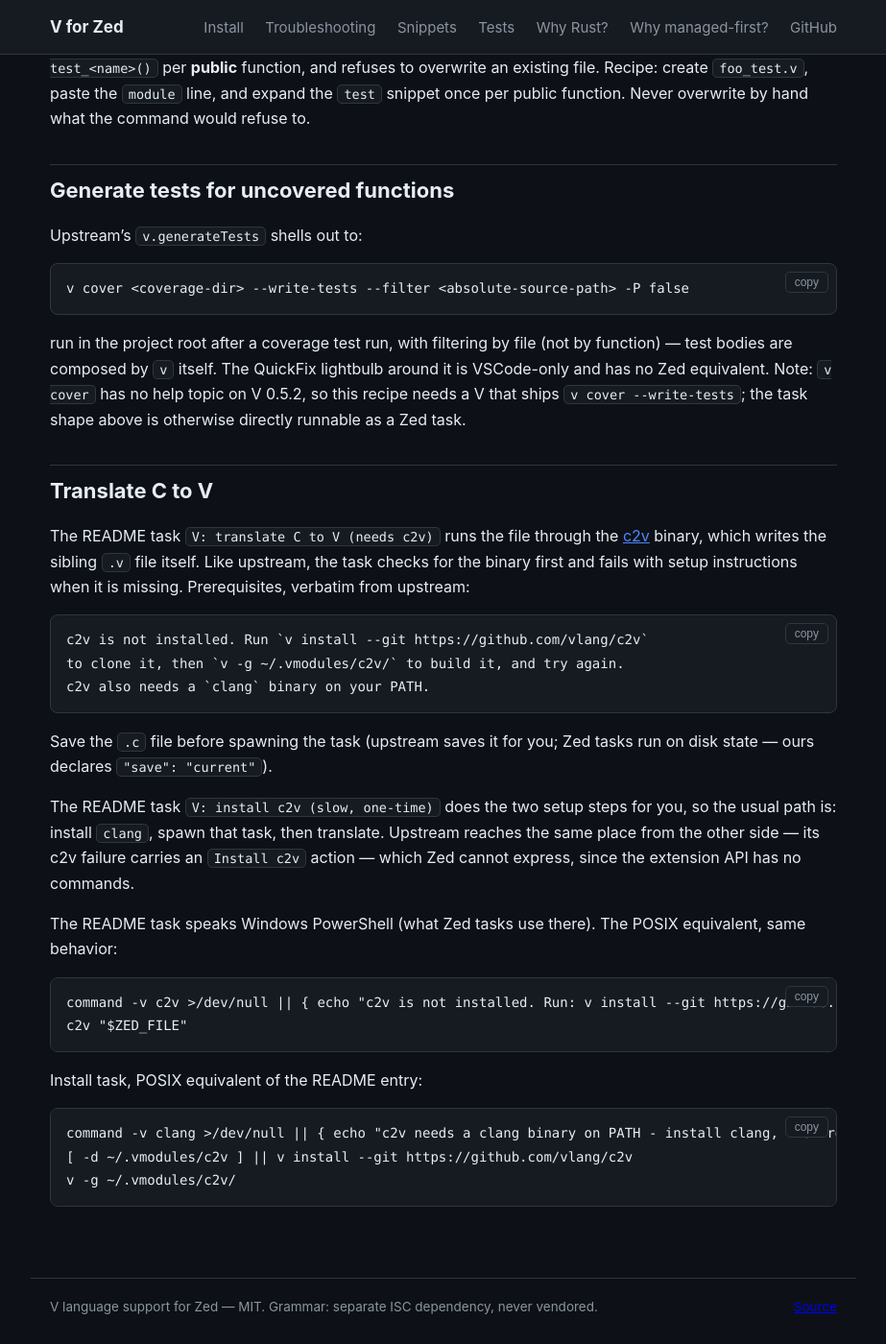
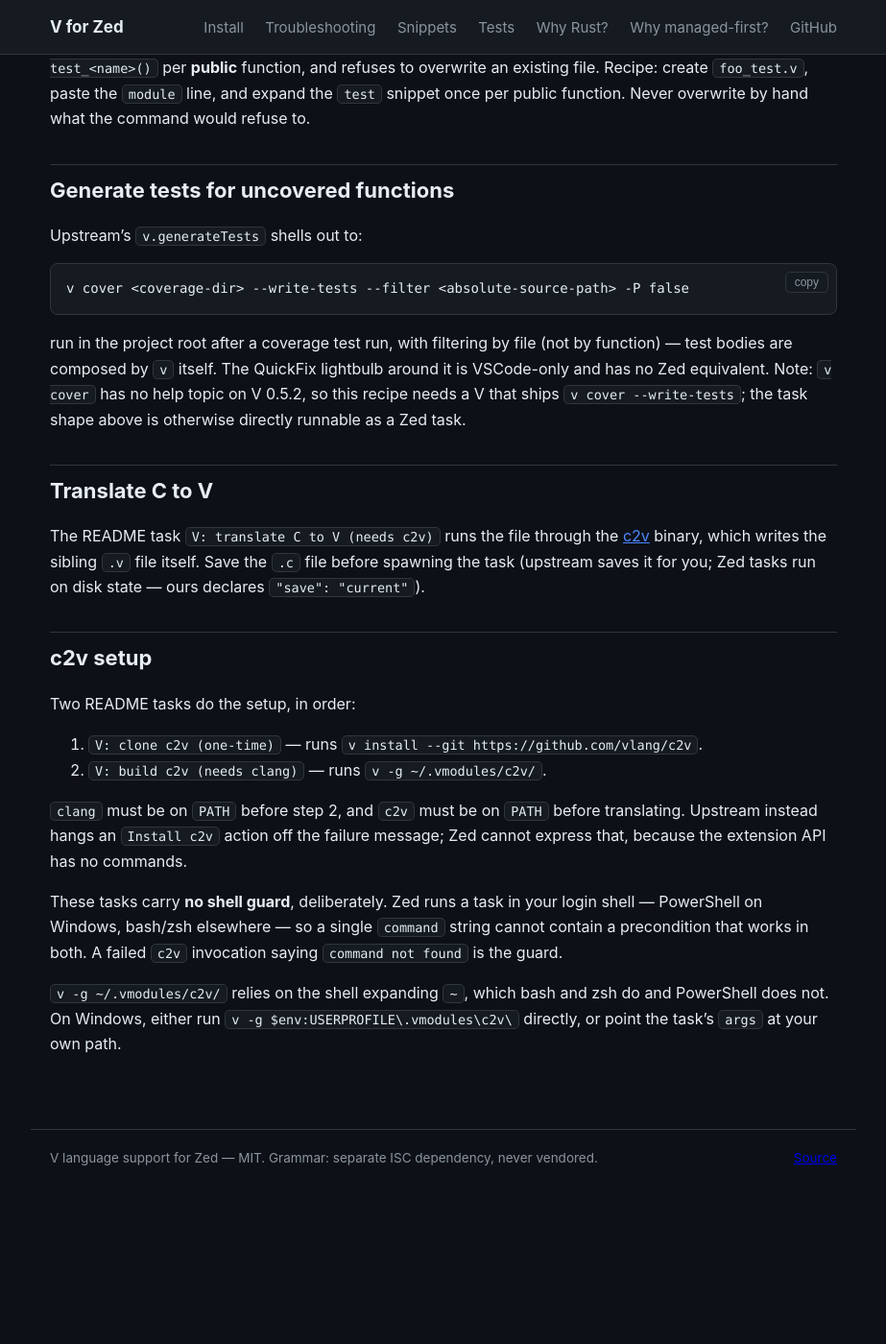
Before and after one commit to metif12/zed-vlang, a Jekyll site: the page built from docs/tests.md, in a window 1280 px wide and 1400 px high, scrolled down 450 px. Shown: the whole window at 96% size, without its empty margins (178-1101 px from the left). Built offline with Jekyll 4.4.1, drawn with Linux system fonts in a browser that asks for light colours; after the commit the page ends 1696 px from its top, so only the background shows below that.

Commit message:
hard_tabs = true, and drop all shell logic from the task array
hard_tabs now matches the formatter. Measured: v fmt on V 0.5.2 emits 32
tab characters and 0 spaces, and v help fmt lists nine options, none of
which touch indentation style, so vfmt cannot be asked for spaces at all.
Tab previously inserted a space that the formatter then rewrote, so every
manual and auto indent disagreed with the output. Spaces remain available
per-project via "hard_tabs": false in settings.

The task array had a portability defect: two c2v entries embedded Windows
PowerShell (Get-Command, Test-Path, $env:USERPROFILE) while being presented
as the general copy-paste recipe. Zed runs a task in the user's login shell
(PowerShell on Windows, bash/zsh elsewhere), so no single command string can
hold a precondition that works in both. Replaced with bare commands and
args: clone and build become two separate tasks, and the translate task just
runs c2v. All 13 commands are now shell-free, and the clang/c2v
prerequisites are prose in docs/tests.md instead of guards that silently
break on the other platform. Upstream gets away with richer tasks because it
implements them in TypeScript with its own platform-aware path handling.

The validator now rejects shell syntax in any task command, so this cannot
creep back. Guard verified by reintroducing a PowerShell guard with valid
JSON: it fails on the shell check, not on a parse error.

Also closed two roadmap items with evidence rather than code. injections.scm
has no target: the pinned grammar has no veb/template/HTML node, and its one
JavaScript token is an orphan no named node lists as a child, so a query could
only ever capture nothing. V-in-Markdown is already handled by
code_fence_block_name. And slash commands are possible but have nothing worth
wrapping: every useful action is already a task or does not exist in V yet.

````diff
--- a/docs/tests.md
+++ b/docs/tests.md
@@ -44,37 +44,28 @@
 
 The README task `V: translate C to V (needs c2v)` runs the file through
 the [c2v](https://github.com/vlang/c2v) binary, which writes the sibling
-`.v` file itself. Like upstream, the task checks for the binary first
-and fails with setup instructions when it is missing. Prerequisites,
-verbatim from upstream:
+`.v` file itself. Save the `.c` file before spawning the task (upstream
+saves it for you; Zed tasks run on disk state — ours declares
+`"save": "current"`).
 
-```text
-c2v is not installed. Run `v install --git https://github.com/vlang/c2v`
-to clone it, then `v -g ~/.vmodules/c2v/` to build it, and try again.
-c2v also needs a `clang` binary on your PATH.
-```
+## c2v setup
 
-Save the `.c` file before spawning the task (upstream saves it for you;
-Zed tasks run on disk state — ours declares `"save": "current"`).
+Two README tasks do the setup, in order:
 
-The README task `V: install c2v (slow, one-time)` does the two setup
-steps for you, so the usual path is: install `clang`, spawn that task,
-then translate. Upstream reaches the same place from the other side —
-its c2v failure carries an `Install c2v` action — which Zed cannot
-express, since the extension API has no commands.
+1. `V: clone c2v (one-time)` — runs
+   `v install --git https://github.com/vlang/c2v`.
+2. `V: build c2v (needs clang)` — runs `v -g ~/.vmodules/c2v/`.
 
-The README task speaks Windows PowerShell (what Zed tasks use there).
-The POSIX equivalent, same behavior:
+`clang` must be on `PATH` before step 2, and `c2v` must be on `PATH` before
+translating. Upstream instead hangs an `Install c2v` action off the failure
+message; Zed cannot express that, because the extension API has no commands.
 
-```sh
-command -v c2v >/dev/null || { echo "c2v is not installed. Run: v install --git https://github.com/vlang/c2v ; then: v -g ~/.vmodules/c2v/ ; c2v also needs clang on PATH."; exit 1; }
-c2v "$ZED_FILE"
-```
+These tasks carry **no shell guard**, deliberately. Zed runs a task in your
+login shell — PowerShell on Windows, bash/zsh elsewhere — so a single
+`command` string cannot contain a precondition that works in both. A failed
+`c2v` invocation saying `command not found` is the guard.
 
-Install task, POSIX equivalent of the README entry:
-
-```sh
-command -v clang >/dev/null || { echo "c2v needs a clang binary on PATH - install clang, then re-run this task" >&2; exit 1; }
-[ -d ~/.vmodules/c2v ] || v install --git https://github.com/vlang/c2v
-v -g ~/.vmodules/c2v/
-```
+`v -g ~/.vmodules/c2v/` relies on the shell expanding `~`, which bash and
+zsh do and PowerShell does not. On Windows, either run
+`v -g $env:USERPROFILE\.vmodules\c2v\` directly, or point the task's `args`
+at your own path.
````
Also changed, not shown: ROADMAP.md (+19 -8 lines), languages/v/config.toml (+6 -1 lines), scripts/check-extension.py (+17 -0 lines), CHANGELOG.md, README.md.
